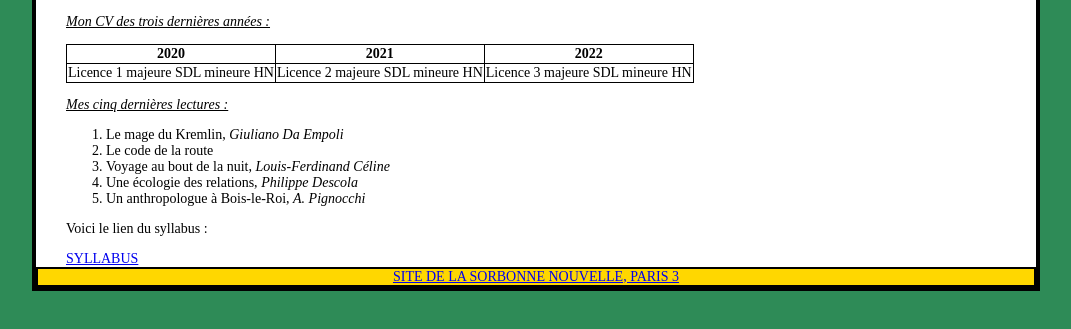
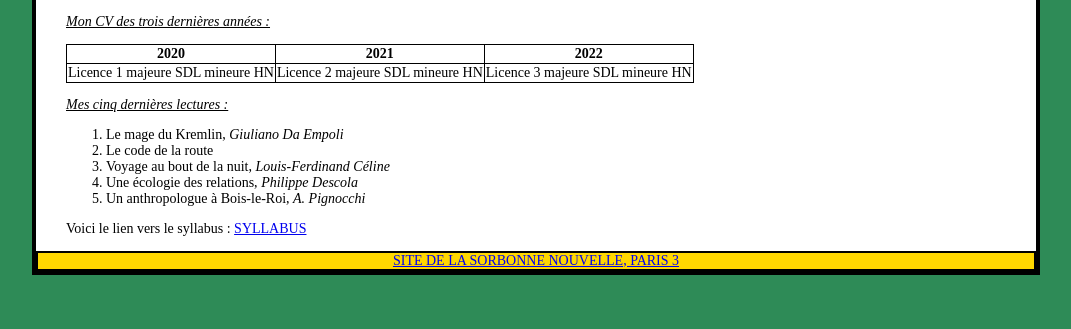
Before and after one commit to ClotildeLEVY/prog_HN, a plain HTML site: page index.html in a window 1280 px wide. Shown: the part 317-646 px from the top of the page, without its empty margins (104-1175 px from the left). Drawn offline with Linux system fonts and the light colour scheme.

Commit message:
Ajout du nouvel index et du fichier css

```diff
--- a/index.html
+++ b/index.html
@@ -34,7 +34,7 @@
 		<li>Une écologie des relations, <i>Philippe Descola</i></li>
 		<li>Un anthropologue à Bois-le-Roi, <i>A. Pignocchi</i></li>
 		</ol>
-		<p>Voici le lien du syllabus :</p><a href="FACULTATIF/syllabus.html">SYLLABUS</a>
+		<p>Voici le lien vers le syllabus : <a href="FACULTATIF/syllabus.html">SYLLABUS</a></p>
 		</div>
 		<footer>
 		<a href="http://www.univ-paris3.fr/">SITE DE LA SORBONNE NOUVELLE, PARIS 3</a>
```
